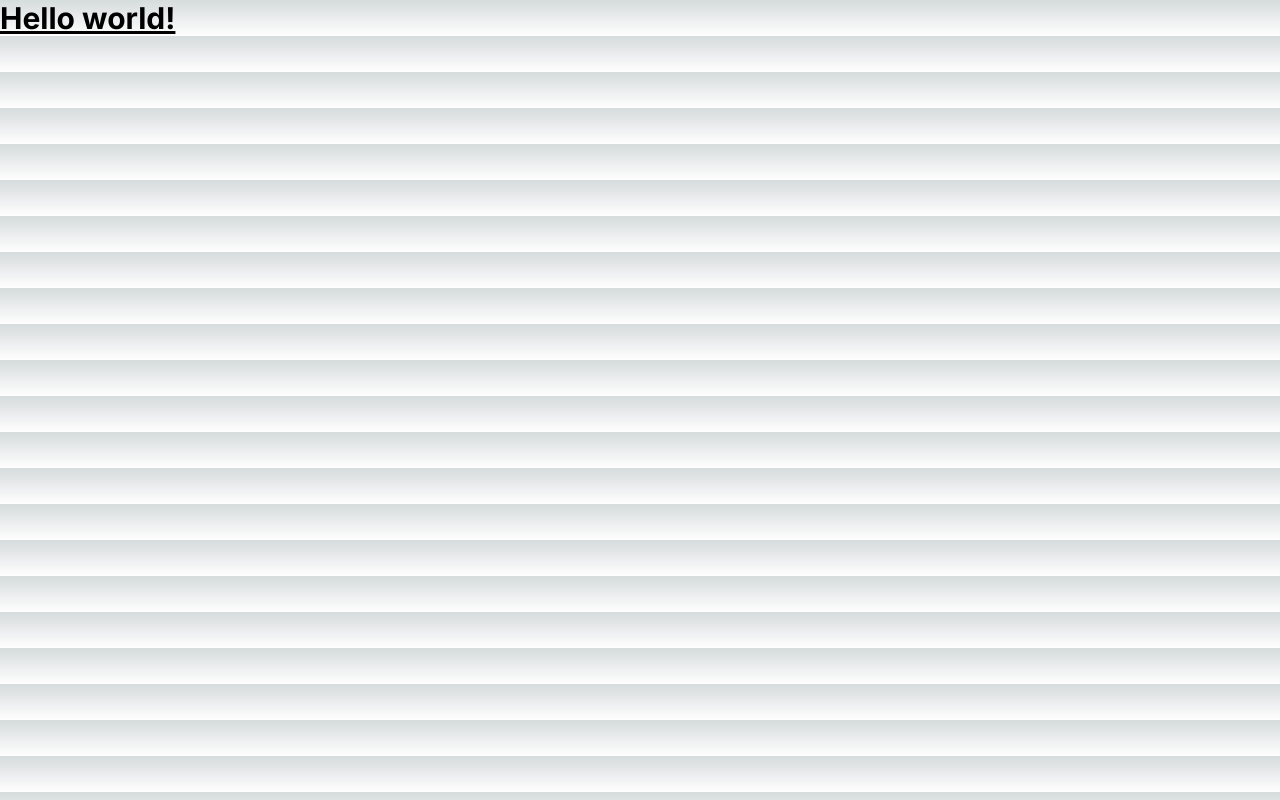
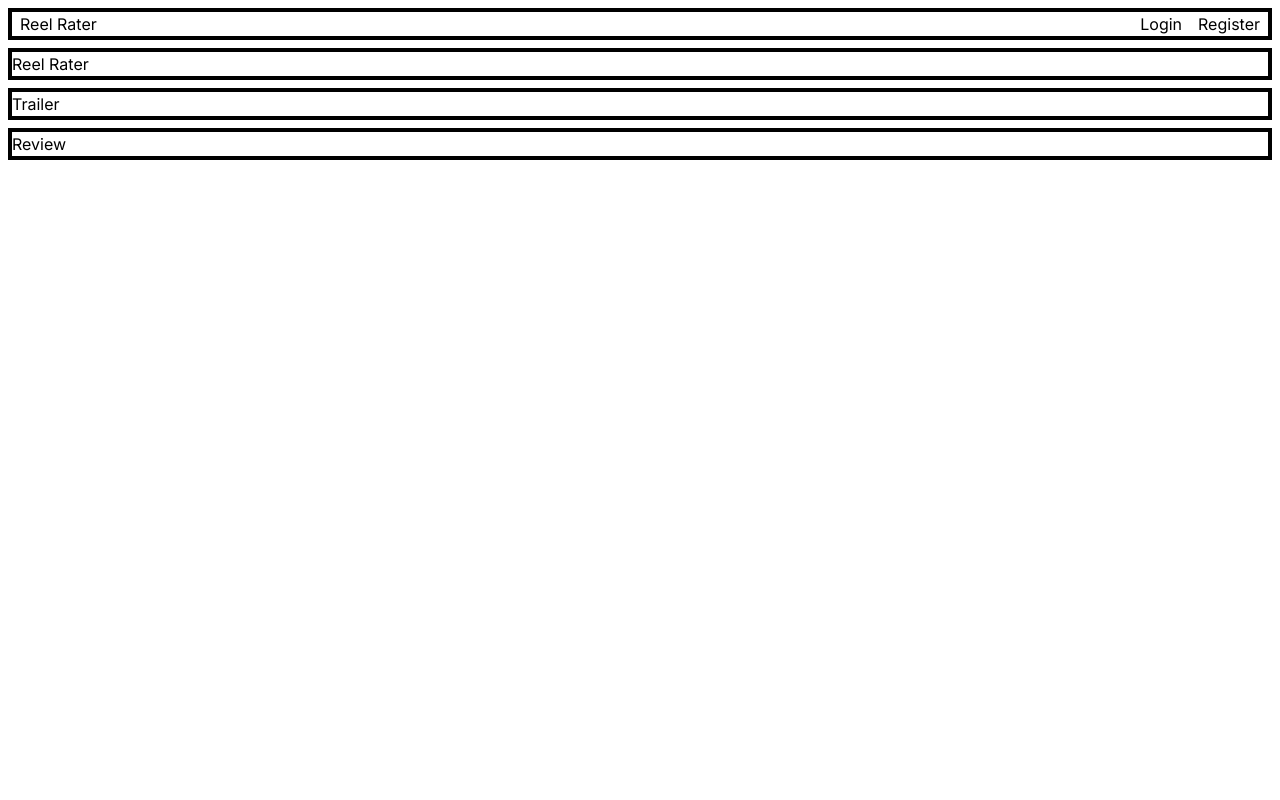
Before and after one commit to gortiz2021/Movie-Review-App, a Next.js app in the folder movie-review-frontend/movie-review-ui/: page / in a window 1280 px wide. Built offline with nearby package versions, Linux system fonts and the light colour scheme.

Commit message:
Added some spacing to UI

```diff
--- /dev/null
+++ b/movie-review-frontend/movie-review-ui/src/app/components/home/Home.tsx
@@ -0,0 +1,11 @@
+import React from 'react'
+
+const Home = () => {
+  return (
+    <div className='border-4 border-black m-2'>
+      <h1>Reel Rater</h1>
+    </div>
+  )
+}
+
+export default Home;
--- /dev/null
+++ b/movie-review-frontend/movie-review-ui/src/app/components/navbar/NavBar.tsx
@@ -0,0 +1,22 @@
+import React from 'react'
+
+const NavBar = () => {
+  return (
+    <div className='border-4 border-black m-2'>
+        <nav >
+            <div className='flex justify-between'>
+                <div>
+                    <a href='' className='mx-2'>Reel Rater</a>
+                </div>
+
+                <div>
+                    <a href='' className='mx-2'>Login</a>
+                    <a href='' className='mx-2'>Register</a>
+                </div>
+            </div>
+        </nav>
+    </div>
+  )
+}
+
+export default NavBar;
--- /dev/null
+++ b/movie-review-frontend/movie-review-ui/src/app/components/review/Review.tsx
@@ -0,0 +1,11 @@
+import React from 'react'
+
+const Review = () => {
+  return (
+    <div>
+        <h1 className='border-4 border-black m-2'>Review</h1>
+    </div>
+  )
+}
+
+export default Review;
--- /dev/null
+++ b/movie-review-frontend/movie-review-ui/src/app/components/reviewForm/ReviewForm.tsx
@@ -0,0 +1,9 @@
+import React from 'react'
+
+const reviewForm = () => {
+  return (
+    <div>reviewForm</div>
+  )
+}
+
+export default reviewForm;
--- /dev/null
+++ b/movie-review-frontend/movie-review-ui/src/app/components/trailer/Trailer.tsx
@@ -0,0 +1,11 @@
+import React from 'react'
+
+const Trailer = () => {
+  return (
+    <div className='border-4 border-black m-2'>
+        <h1>Trailer</h1>
+    </div>
+  )
+}
+
+export default Trailer;
--- a/movie-review-frontend/movie-review-ui/src/app/globals.css
+++ b/movie-review-frontend/movie-review-ui/src/app/globals.css
@@ -1,27 +1,3 @@
 @tailwind base;
 @tailwind components;
 @tailwind utilities;
-
-:root {
-  --foreground-rgb: 0, 0, 0;
-  --background-start-rgb: 214, 219, 220;
-  --background-end-rgb: 255, 255, 255;
-}
-
-@media (prefers-color-scheme: dark) {
-  :root {
-    --foreground-rgb: 255, 255, 255;
-    --background-start-rgb: 0, 0, 0;
-    --background-end-rgb: 0, 0, 0;
-  }
-}
-
-body {
-  color: rgb(var(--foreground-rgb));
-  background: linear-gradient(
-      to bottom,
-      transparent,
-      rgb(var(--background-end-rgb))
-    )
-    rgb(var(--background-start-rgb));
-}
--- a/movie-review-frontend/movie-review-ui/src/app/page.tsx
+++ b/movie-review-frontend/movie-review-ui/src/app/page.tsx
@@ -1,7 +1,15 @@
-export default function Home() {
+import Home from "./components/home/Home";
+import NavBar from "./components/navbar/NavBar";
+import Review from "./components/review/Review";
+import Trailer from "./components/trailer/Trailer";
+
+export default function app() {
   return (
-    <h1 className="text-3xl font-bold underline">
-      Hello world!
-    </h1>
+    <div>
+      <NavBar />
+      <Home />
+      <Trailer />
+      <Review />
+    </div>
   )
 }
--- a/movie-review-frontend/movie-review-ui/tailwind.config.js
+++ b/movie-review-frontend/movie-review-ui/tailwind.config.js
@@ -7,11 +7,7 @@ module.exports = {
   ],
   theme: {
     extend: {
-      backgroundImage: {
-        'gradient-radial': 'radial-gradient(var(--tw-gradient-stops))',
-        'gradient-conic':
-          'conic-gradient(from 180deg at 50% 50%, var(--tw-gradient-stops))',
-      },
+
     },
   },
   plugins: [],
```
